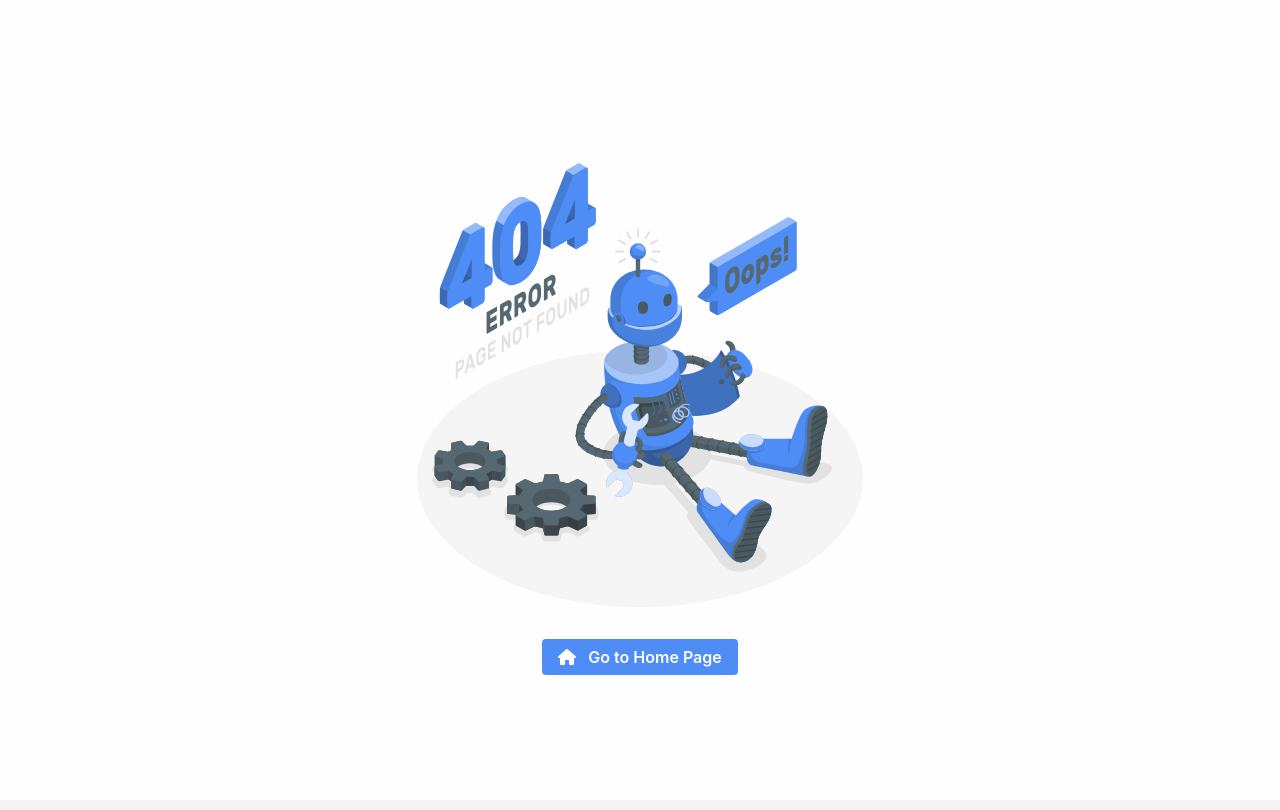
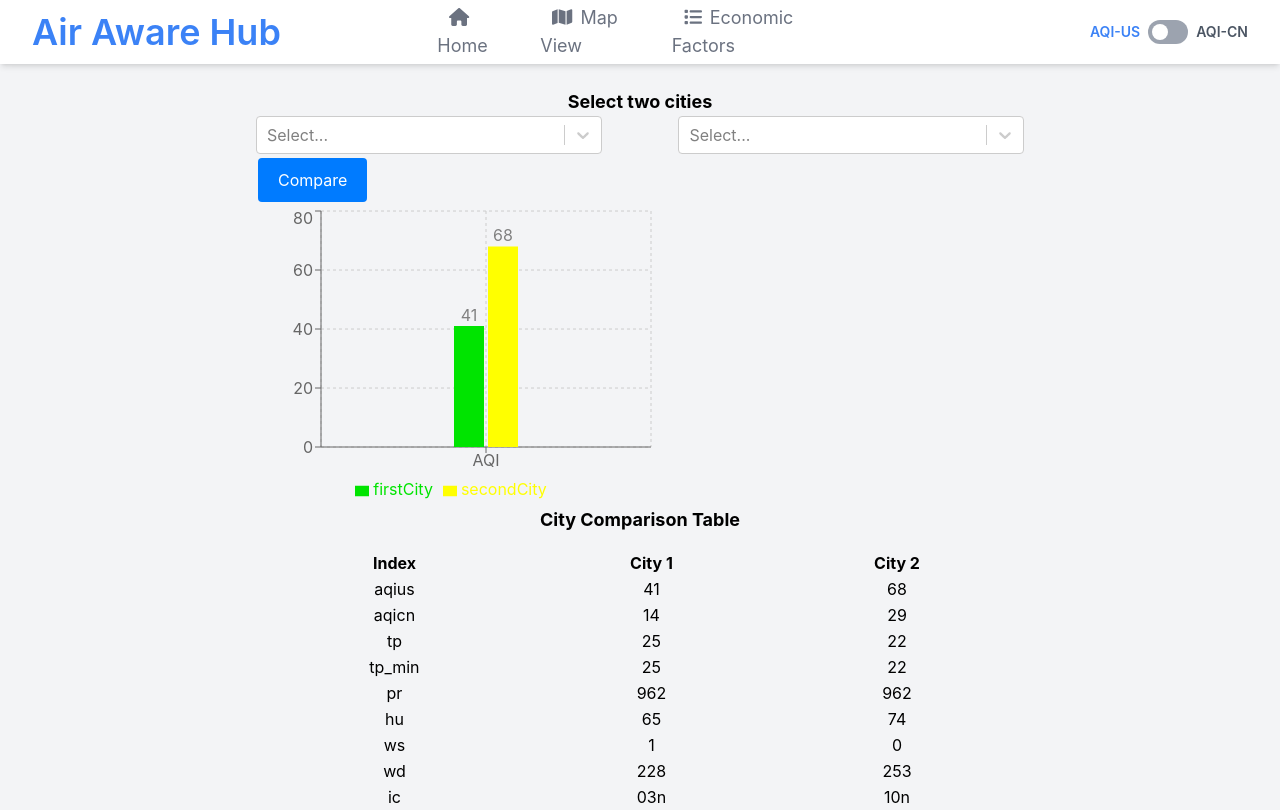
Before and after one commit to MAHMUDSWE/AirAwareHub_Frontend, a React (Vite) app: page /air-quality-comparison in a window 1280 px wide. Built offline with nearby package versions, Linux system fonts and the light colour scheme; no server answers.

Commit message:
city comparison based on aqi index added

```diff
--- /dev/null
+++ b/src/components/shared/CityComparisonTable.jsx
@@ -0,0 +1,33 @@
+import React from 'react'
+
+export default function CityComparisonTable({ firstCityData, secondCityData }) {
+
+    return (
+
+        <>
+            <div className='text-center mx-auto'> <span className='font-bold text-lg'>City Comparison Table</span></div>
+
+            <table className='w-full mt-4'>
+                <thead >
+                    <tr>
+                        <th className='text-center'>Index</th>
+                        <th className='text-center'>City 1</th>
+                        <th className='text-center'>City 2</th>
+                    </tr>
+                </thead>
+
+                <tbody>
+                    {
+                        Object.keys(firstCityData).filter((key)=>key!="ts").map((key) => (
+                            <tr key={key}>
+                              <td  className='text-center '>{key}</td>
+                              <td  className='text-center '>{firstCityData[key]}</td>
+                              <td  className='text-center '>{secondCityData[key]}</td>
+                            </tr>
+                          ))
+                    }
+                </tbody>
+            </table>
+        </>
+    )
+}
--- /dev/null
+++ b/src/pages/CityComparison.jsx
@@ -0,0 +1,101 @@
+import React, { useState } from 'react'
+import Select from 'react-select';
+import '../styles/styles.css';
+import { BarChart, Bar, XAxis, YAxis, CartesianGrid, Tooltip, Legend, LabelList } from 'recharts';
+import CityComparisonTable from '../components/shared/CityComparisonTable';
+import Navbar from '../components/nav/navbar';
+import { getAQIColor } from '../utils/aqiColors.util';
+
+export default function CityComparison() {
+    const [firstSelectedCity, setFirstSelectedCitie] = useState();
+    const [secondSelectedCity, setSecondSelectedCitie] = useState();
+    const [showGraph, setShowGraph] = useState(false);
+    const cities = [
+        { label: 'Bangladesh', value: 'bd' },
+        { label: 'India', value: 'ind' },
+        { label: 'United State', value: 'us' },
+    ];
+
+    const firstCityData =
+    {
+        "ts": "2019-08-05T03:00:00.000Z",
+        "aqius": 41,
+        "aqicn": 14,
+        "tp": 25,
+        "tp_min": 25,
+        "pr": 962,
+        "hu": 65,
+        "ws": 1,
+        "wd": 228,
+        "ic": "03n"
+    };
+    const secondCityData = {
+        "ts": "2019-08-05T06:00:00.000Z",
+        "aqius": 68,
+        "aqicn": 29,
+        "tp": 22,
+        "tp_min": 22,
+        "pr": 962,
+        "hu": 74,
+        "ws": 0,
+        "wd": 253,
+        "ic": "10n"
+    };
+    const data = [
+        {
+            name: 'AQI',
+            firstCity: firstCityData.aqius,
+            secondCity: secondCityData.aqius,
+        },
+    ];
+
+    const compare = () => {
+        if (firstSelectedCity && secondSelectedCity) {
+            console.log(firstCityData.aqicn);
+            console.log(secondCityData.aqicn);
+
+            setShowGraph(true);
+        }
+    };
+
+    return (<>
+        <Navbar />
+        <div className='mt-6 mx-auto justify-center flex flex-col-reverse sm:flex-row bg-gray-100'>
+            <div className='main'>
+                <div className='text-center mx-auto'> <span className='font-bold text-lg'>Select two cities</span></div>
+                <div className='selectCityContainer'>
+                    <Select
+                        className='citySelect'
+                        options={cities}
+                        onChange={setFirstSelectedCitie}
+                    />
+
+                    <Select
+                        className='citySelect'
+                        options={cities}
+                        onChange={setSecondSelectedCitie}
+                    />
+                </div>
+                <button className='compareButton' onClick={compare}>Compare</button>
+
+                <BarChart width={400} height={300} data={data}>
+                    <CartesianGrid strokeDasharray="3 3" />
+                    <XAxis dataKey="name" />
+                    <YAxis />
+                    <Tooltip />
+                    <Legend />
+                    <Bar dataKey="firstCity" fill={getAQIColor(firstCityData.aqius)} barSize={30}>
+                        <LabelList dataKey="firstCity" position="top" />
+                    </Bar>
+                    <Bar dataKey="secondCity" fill={getAQIColor(secondCityData.aqius)} barSize={30}>
+                        <LabelList dataKey="secondCity" position="top" />
+                    </Bar>
+                </BarChart>
+
+                <CityComparisonTable firstCityData={firstCityData} secondCityData={secondCityData} />
+
+            </div>
+        </div>
+    </>
+    )
+}
--- a/src/routes/routes.jsx
+++ b/src/routes/routes.jsx
@@ -2,6 +2,7 @@ import { BrowserRouter, Routes, Route } from "react-router-dom"
 
 import ErrorPage from "../pages/ErrorPage";
 import HomePage from "../pages/HomePage";
+import CityComparison from "../pages/CityComparison";
 
 function PageRoutes() {
 
@@ -11,6 +12,9 @@ function PageRoutes() {
                 <Routes>
                     <Route path="/" element={
                         <HomePage />
+                    } />
+                    <Route path="/air-quality-comparison" element={
+                        <CityComparison />
                     } />
 
                     <Route path="/*" element={<ErrorPage />} />
--- /dev/null
+++ b/src/styles/styles.css
@@ -0,0 +1,46 @@
+.main {
+    background-color: #f3f4f6;
+    width: 60%;
+}
+.selectCityContainer {
+    display: flex;
+    justify-content: space-between;
+}
+
+.citySelect {
+    width: 45%;  /* Adjust as needed */
+}
+.compareButton {
+    background-color: #007BFF;  /* Basic blue color */
+    color: white;  /* Text color */
+    border: none;  /* Removes the default button border */
+    padding: 10px 20px;  /* Button size */
+    text-align: center;
+    text-decoration: none;
+    display: inline-block;
+    font-size: 16px;
+    margin: 4px 2px;
+    cursor: pointer;  /* Changes the cursor when you hover over the button */
+    border-radius: 4px;  /* Rounded corners */
+    transition: background-color 0.3s ease;  /* Smooth transition */
+}
+
+.compareButton:hover {
+    background-color: #0056b3;  /* Darker blue color */
+}
+
+/* Center the "Select Two Cities" and "Compare" button */
+.header {
+    text-align: center;
+  }
+
+  .centered-text {
+    font-size: 18px;
+    margin-bottom: 10px;
+  }
+
+  /* Add a line below the bar chart */
+  .line {
+    width: 100%;
+    border: 1px solid #000; /* You can adjust the style as needed */
+  }
```
